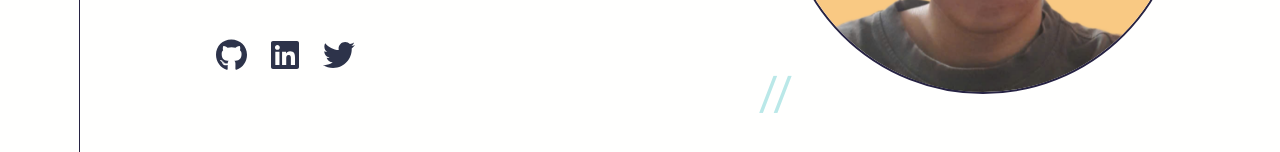
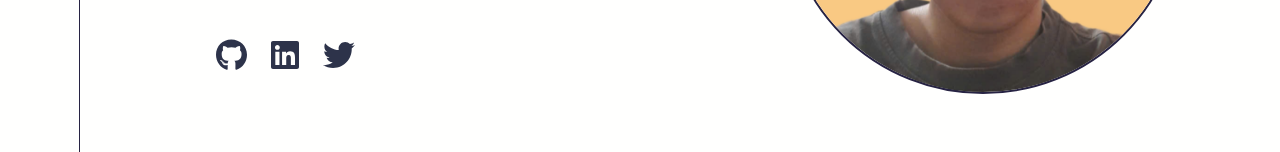
Before and after one commit to Vanhuyne/portfolio, a React (Create React App) app: page / in a window 1280 px wide. Shown: the part 506-658 px from the top of the page. Built offline with nearby package versions, Linux system fonts and the light colour scheme.

Commit message:
fix homepage

```diff
--- a/package.json
+++ b/package.json
@@ -2,7 +2,7 @@
   "name": "my-portfolio",
   "version": "0.1.0",
   "private": true,
-  "homepage": "https://Vanhuyne.github.io/my-portfolio",
+  "homepage": "https://Vanhuyne.github.io",
   "dependencies": {
     "@fortawesome/fontawesome-free": "^6.6.0",
     "@fortawesome/fontawesome-svg-core": "^6.6.0",
--- a/src/components/Home.tsx
+++ b/src/components/Home.tsx
@@ -61,7 +61,7 @@ export const Home: React.FC = () => {
             className="absolute inset-0 w-full h-full object-cover rounded-full border-2 border-stroke"
           />
           <div className="absolute top-0 right-0 -mr-4 -mt-4 text-5xl text-tertiary">++</div>
-          <div className="absolute bottom-0 left-0 -ml-6 -mb-6 text-5xl text-tertiary">//</div>
+          {/* <div className="absolute bottom-0 left-0 -ml-6 -mb-6 text-5xl text-tertiary">//</div> */}
         </div>
       </div>
     </div>
```
